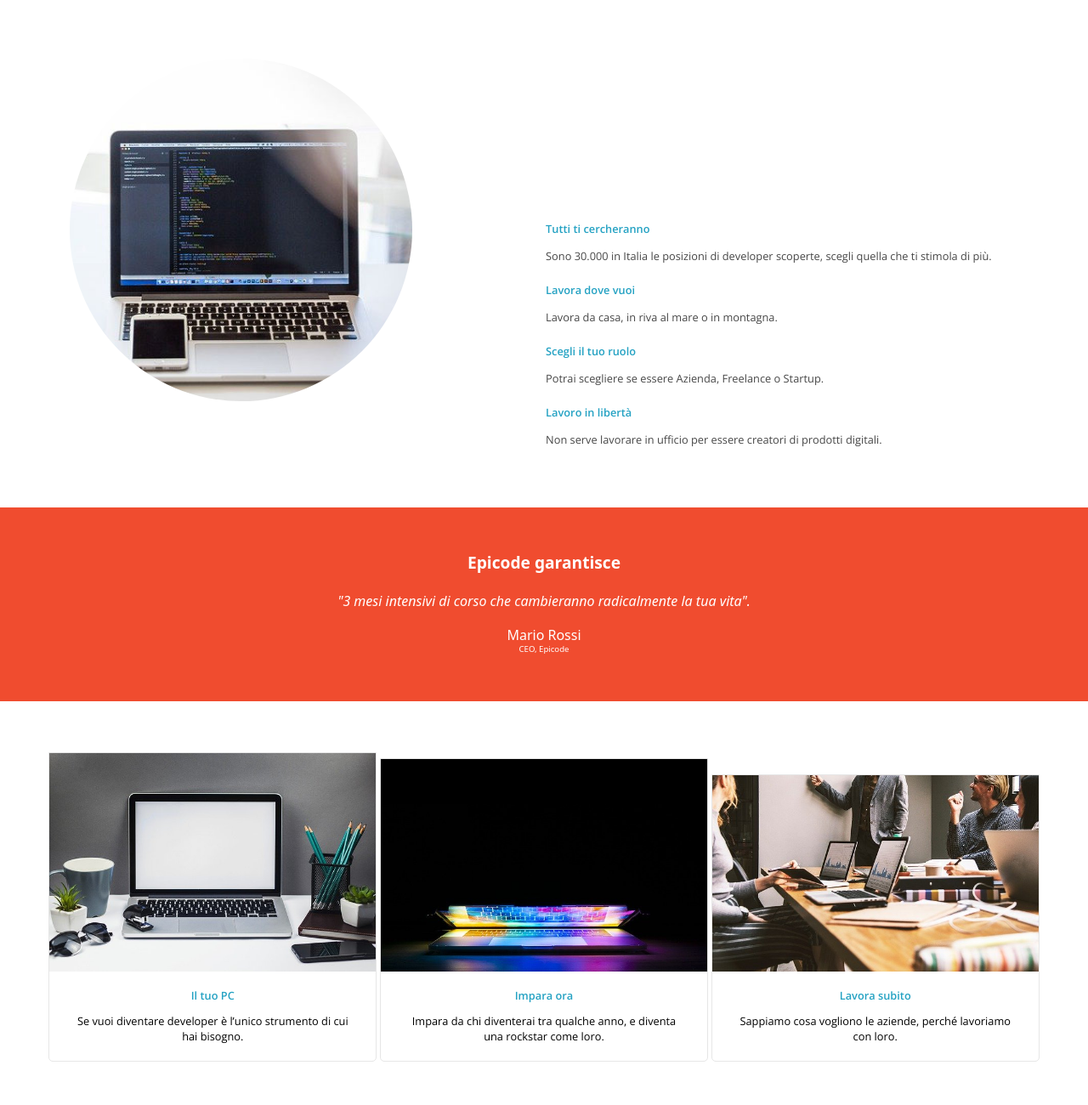
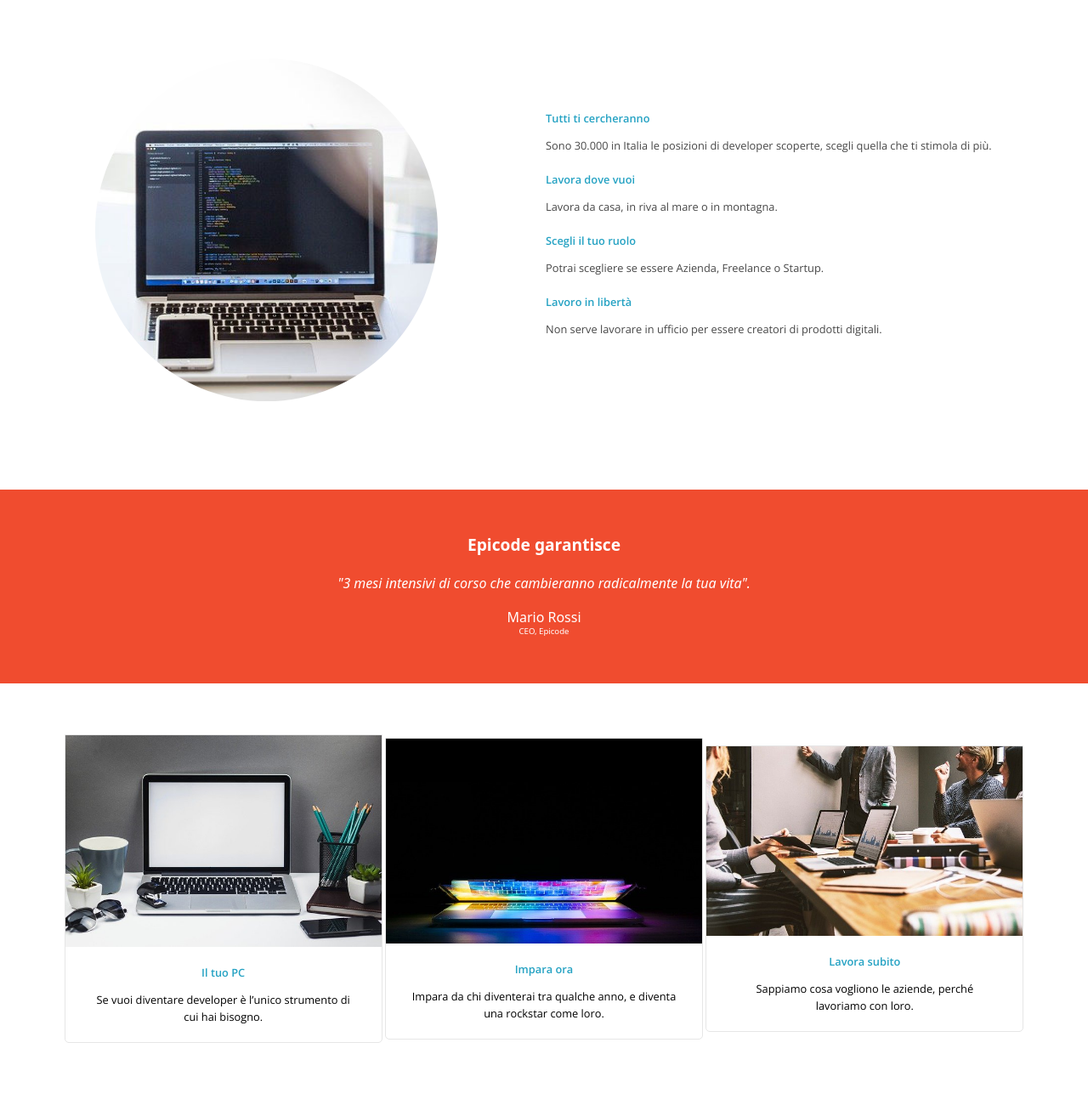
Before and after one commit to AdeleGropplero/U1-W1-D5, a plain HTML site: page index-desktop.html in a window 1280 px wide. Shown: the part 560-1860 px from the top of the page at 85% size. Drawn offline with nearby package versions, Linux system fonts and the light colour scheme.

Commit message:
Saturday

```diff
--- a/css/style-desktop.css
+++ b/css/style-desktop.css
@@ -89,11 +89,13 @@ main {
 }
 
 main article div {
-    padding-right: 30px;
     text-align: left;
+    vertical-align: middle;
+    padding-bottom: 50px;
 }
 .container {
     text-align: center;
+    vertical-align:middle;
 }
 
 .box1, .box2{
@@ -101,9 +103,10 @@ main article div {
     width: 45%;
 }
 
+
 .box2 {
     font-size: 0.8em;
-    padding-bottom: 50px;
+
 }
 
 
@@ -157,24 +160,25 @@ aside {
     margin-bottom: 60px;
     font-size: 0.8rem;
     text-align: center;
+
 }
 
-/* Non capisco perchè i box abbiano 3 altezze diverse */
+/* Non capisco perchè i box abbiano 3 altezze diverse*/
+
 .box3,
 .box4,
 .box5 {
     display: inline-block;
-    width: 31%;
-    line-height: normal;
+    width: 30%;
+     min-height: 132px;
 }
-
 
 aside div {
     border: solid 1px rgb(230, 230, 230);
     margin-bottom: 30px;
     /* Come da immagine ho applicato il border-radius solo dove richiesto */
     border-radius: 0 0 5px 5px;
-
+    vertical-align:middle;
 }
 
 
--- a/css/style.css
+++ b/css/style.css
@@ -5,8 +5,8 @@ body {
         font-weight: 400;
         font-style: normal;
         font-variation-settings:"wdth" 100;
-        /* Schermo impostato come se avessimo un Galaxy S20 Android 11*/
-        max-width: 360px;
+
+
 }
 
 /* HEADER */
```
Also changed, not shown: 1 other file.
